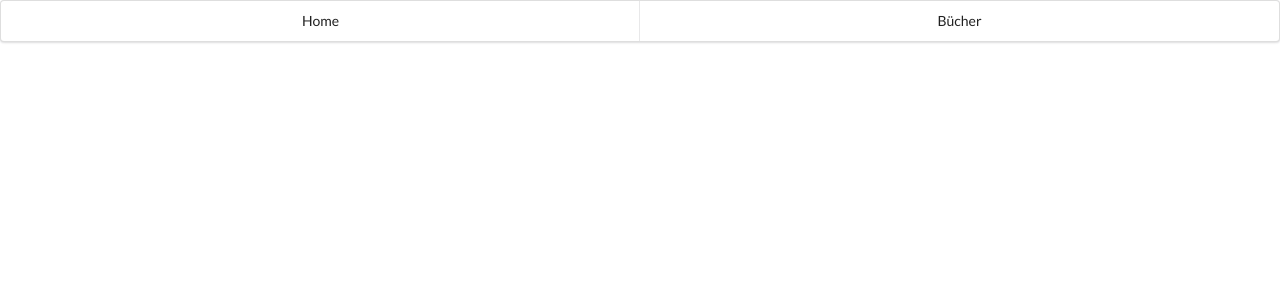
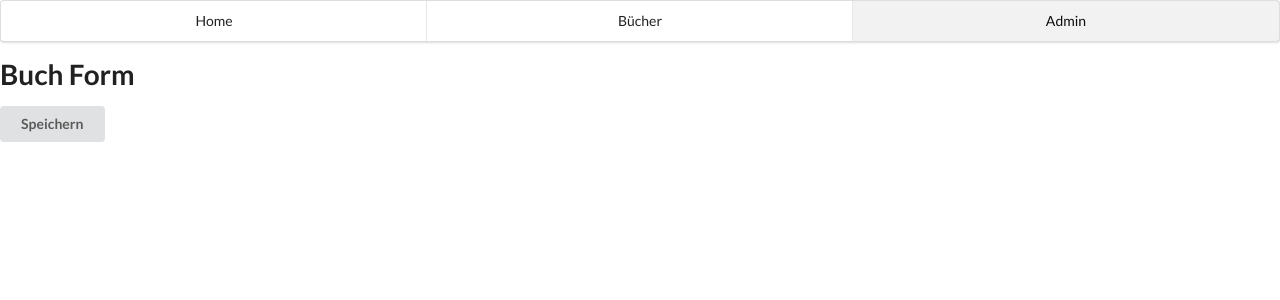
Before and after one commit to elmarputz/class-bookstore-angular-21, an Angular app: page /admin in a window 1280 px wide. Before the commit this address led to /. Shown: the top 300 px of the page. Built offline with nearby package versions, Linux system fonts and the light colour scheme.

Commit message:
delete book, forms start

```diff
--- a/src/app/app-routing.module.ts
+++ b/src/app/app-routing.module.ts
@@ -2,6 +2,7 @@ import { NgModule } from '@angular/core';
 import { Routes, RouterModule } from '@angular/router';
 
 import { BookDetailsComponent } from './book-details/book-details.component';
+import { BookFormComponent } from './book-form/book-form.component';
 import { BookListComponent } from './book-list/book-list.component';
 import { HomeComponent } from './home/home.component';
 
@@ -11,7 +12,9 @@ const routes: Routes = [
     { path: '', redirectTo: 'home', pathMatch: 'full' },
     { path: 'home', component: HomeComponent },
     { path: 'books', component: BookListComponent },
-    { path: 'books/:isbn', component: BookDetailsComponent }
+    { path: 'books/:isbn', component: BookDetailsComponent },
+    { path: 'admin', component: BookFormComponent },
+    { path: 'admin/:isbn', component: BookFormComponent }
 
 ];
 
--- a/src/app/app.component.html
+++ b/src/app/app.component.html
@@ -1,5 +1,6 @@
-<div class="ui two item tabs menu">
+<div class="ui three item tabs menu">
     <a routerLink="home" routerLinkActive="active" class="item">Home</a>
     <a routerLink="books" routerLinkActive="active" class="item">Bücher</a>
+    <a routerLink="admin" routerLinkActive="active" class="item">Admin</a>
 </div>
 <router-outlet></router-outlet>
--- a/src/app/app.module.ts
+++ b/src/app/app.module.ts
@@ -3,6 +3,7 @@ import { BrowserModule } from '@angular/platform-browser';
 import { FormsModule } from '@angular/forms';
 import { APP_BASE_HREF } from '@angular/common';
 import { HttpClientModule } from '@angular/common/http';
+import { ReactiveFormsModule } from '@angular/forms';
 
 import { AppComponent } from './app.component';
 import { BookListComponent } from './book-list/book-list.component';
@@ -12,10 +13,12 @@ import { BookDetailsComponent } from './book-details/book-details.component';
 import { BookStoreService } from './shared/book-store.service';
 import { HomeComponent } from './home/home.component';
 import { AppRoutingModule } from './app-routing.module';
+import { BookFormComponent } from './book-form/book-form.component';
 
 @NgModule({
-  imports:      [ BrowserModule, FormsModule, AppRoutingModule, HttpClientModule ],
-  declarations: [ AppComponent, BookListComponent, BookListItemComponent, BookDetailsComponent, HomeComponent ],
+  imports:      [ BrowserModule, FormsModule, AppRoutingModule,
+                  HttpClientModule, ReactiveFormsModule ],
+  declarations: [ AppComponent, BookListComponent, BookListItemComponent, BookDetailsComponent, HomeComponent, BookFormComponent ],
   bootstrap:    [ AppComponent ],
   providers: [{provide: APP_BASE_HREF, useValue: '/'}, BookStoreService]
 })
--- a/src/app/book-details/book-details.component.html
+++ b/src/app/book-details/book-details.component.html
@@ -47,3 +47,8 @@
 <button class="ui tiny red labeled icon button" (click)="removeBook()">
   <i class="remove icon"></i> Buch löschen
 </button>
+
+<a class="ui tiny yellow labeled icon button"
+  [routerLink]="['../../admin', book?.isbn]">
+  <i class="write icon"></i> Bearbeiten
+</a>
--- /dev/null
+++ b/src/app/book-form/book-form.component.html
@@ -0,0 +1,8 @@
+<h1> Buch Form</h1>
+
+<form class="ui large form" [formGroup]="bookForm" (ngSubmit)="submitForm()">
+
+
+
+<button type="submit" class="ui button" [disabled]="bookForm.invalid">Speichern</button>
+</form>
--- /dev/null
+++ b/src/app/book-form/book-form.component.ts
@@ -0,0 +1,38 @@
+
+import { ActivatedRoute, Router } from "@angular/router";
+import { Component, OnInit } from "@angular/core";
+import { FormBuilder, FormGroup, FormArray, Validators, FormControl } from "@angular/forms";
+import { BookFactory } from '../shared/book-factory';
+import { BookStoreService } from "../shared/book-store.service";
+
+
+@Component({
+  selector: 'app-book-form',
+  templateUrl: './book-form.component.html',
+  styleUrls: ['./book-form.component.css']
+})
+export class BookFormComponent implements OnInit {
+
+  bookForm : FormGroup;
+  book = BookFactory.empty();
+  isUpdatingBook = false;
+  images: FormArray;
+
+
+  constructor(
+    private fb: FormBuilder,
+    private bs: BookStoreService,
+    private route: ActivatedRoute,
+    private router: Router
+
+
+  ) { }
+
+  ngOnInit(): void {
+    this.bookForm = this.fb.group({
+
+
+    });
+  }
+
+}
```
Also changed, not shown: src/app/book-form/book-form.component.css (added), src/app/shared/book-store.service.ts (line endings or trailing spaces), 1 other file (tests, documents, lock files or other folders).
